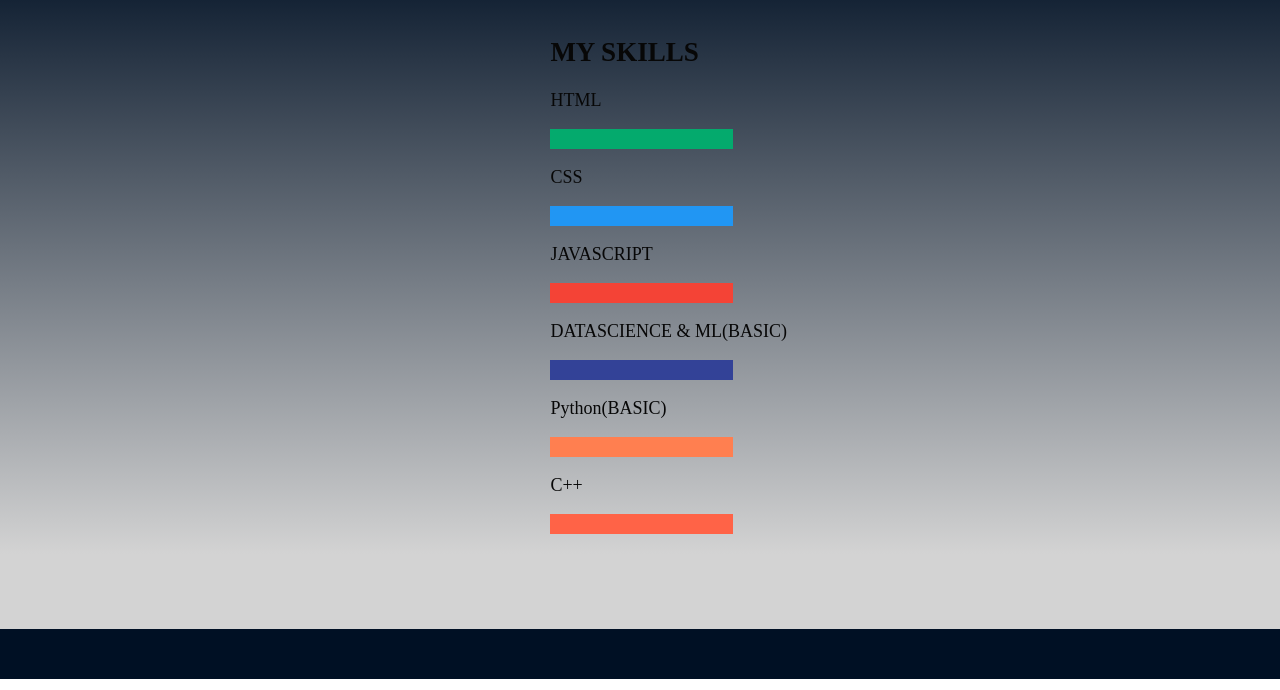
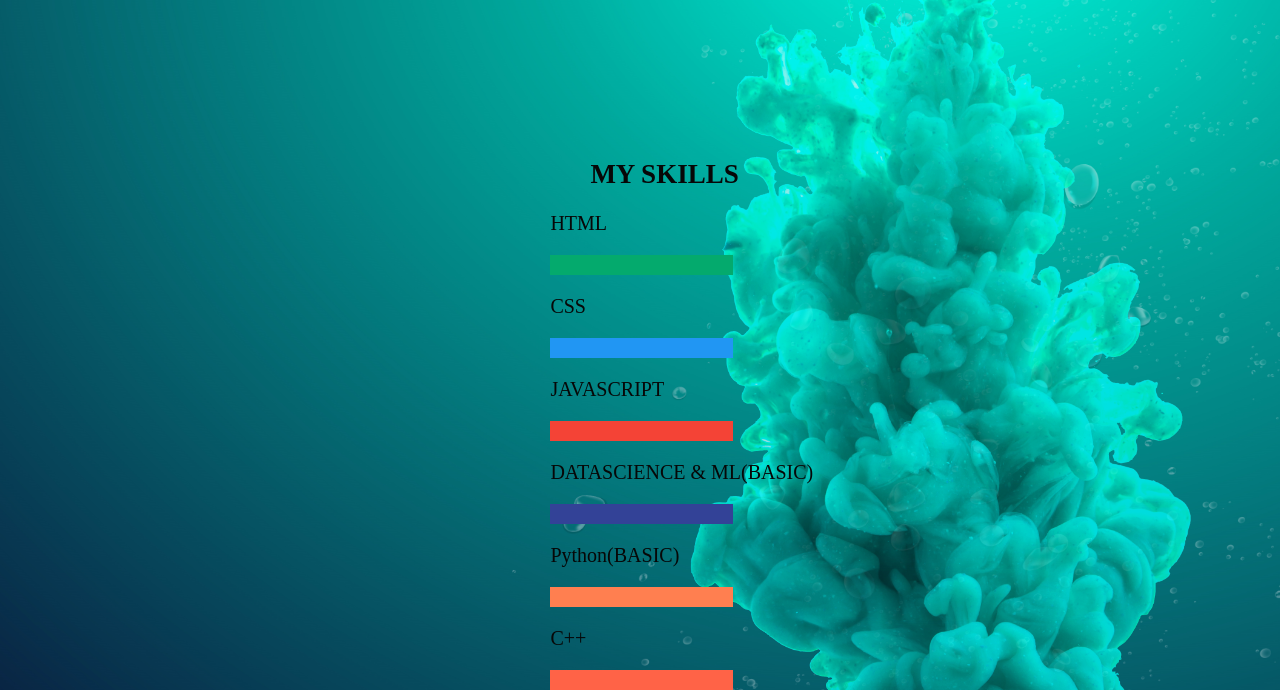
Before and after one commit to vyshnavsvarma2000/vyshnavsvarma, a plain HTML site: page myskills.html in a window 1280 px wide. Shown: the part 121-811 px from the top of the page. Drawn offline with Linux system fonts and the light colour scheme.

Commit message:
Update styles.css

```diff
--- a/styles.css
+++ b/styles.css
@@ -1,6 +1,6 @@
 .navbar{
     display: block;
-    background: black;
+    background:linear-gradient(#00545d,#000729);
     width: 100%;
     color: white;
     padding-bottom: 30px;
@@ -10,7 +10,6 @@
 a{
     text-decoration: none;
     color: rgba(233, 230, 230, 0.753);
-
     position: relative;
     bottom: -15px;
     padding: 10px;
@@ -25,11 +24,11 @@ a:hover{
 }
 header h1{
     text-align: center;
-    color: lightgray;
+    color: rgb(0, 0, 0);
 
 }
 body{
-    background: rgba(145, 145, 145, 0);
+    background:url(background.png);
     height: 100%;
     width: 100%;
     margin: 0;
@@ -40,15 +39,11 @@ body{
     box-sizing: border-box;
 
 }
-html{
-    background: linear-gradient(to top,lightgray 10%, #001024 92%, #001024);
-}
+
 
 .container{
     width: 25%;
     background-color: rgb(51, 51, 51);
-
-
 }
 .skills{
     text-align: right;
@@ -89,18 +84,19 @@ html{
 }
 .container-main{
     margin-left: 35%;
-    margin-top: 4%;
+    margin-top: 12%;
     padding-left:8%;
+    position: relative;
+    top: 20px;
     color: rgb(7, 7, 7);
     font-size: large;
-
-
-
+}
+p{
+    font-size: 20px;
 }
 
-.mainskill{
-    margin-bottom: 2%;
-    padding-bottom: 11%;
+.container-main>h1{
+    margin-left: 40px;
 }
 
 @media only screen and (min-width: 400px) {
```
